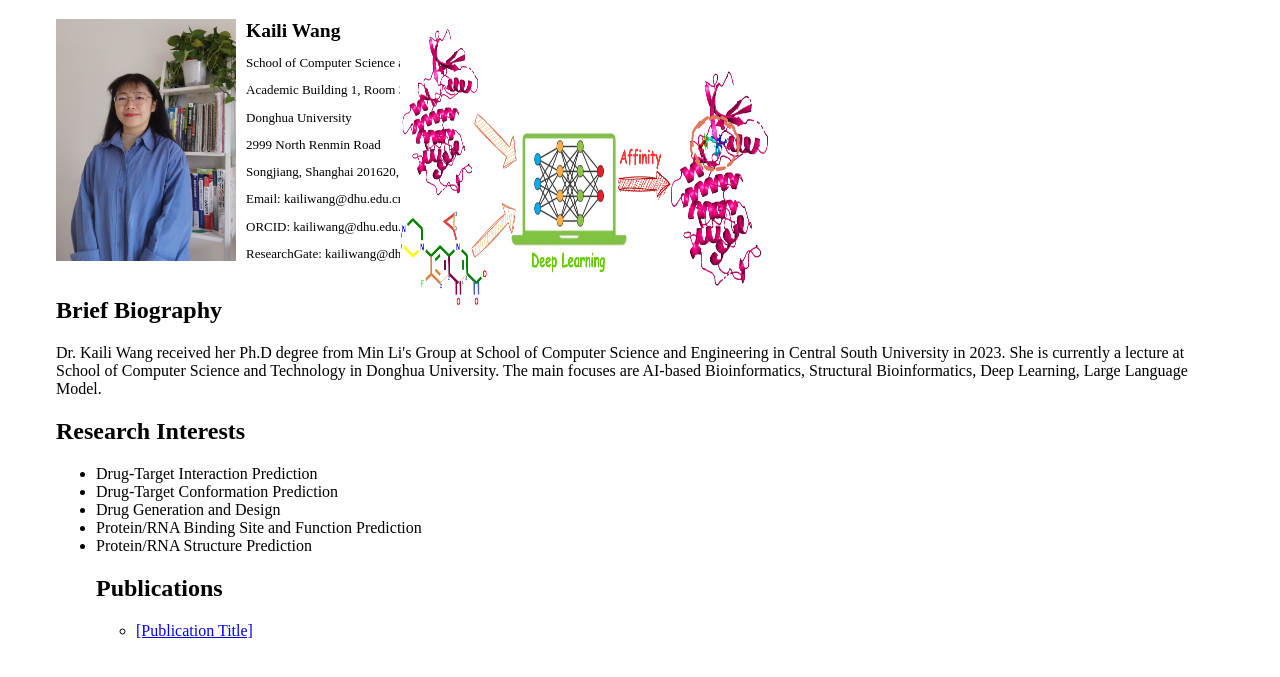
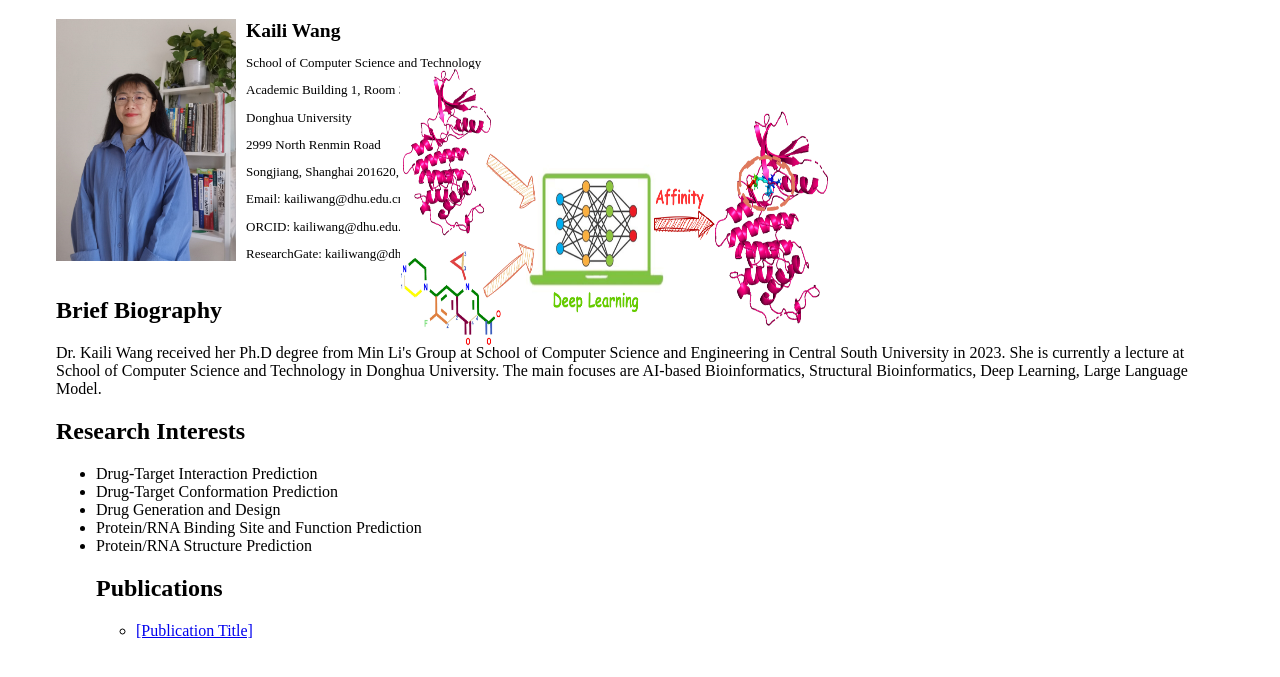
Before and after one commit to KailiWang1/kailiwang1.github.io, a plain HTML site: page index.html in a window 1280 px wide. Shown: the part 61-738 px from the top of the page. Drawn offline with Linux system fonts and the light colour scheme.

Commit message:
Update index.html

```diff
--- a/index.html
+++ b/index.html
@@ -75,7 +75,7 @@
             <p>ORCID: kailiwang@dhu.edu.cn</p>
             <p>ResearchGate: kailiwang@dhu.edu.cn</p>
         </div>
-        <img src="photos/interaction.jpg" width="369" height="278" style="position: absolute; top: 90px; left: 400px;">
+        <img src="photos/interaction.jpg" width="429" height="278" style="position: absolute; top: 130px; left: 400px;">
     </div>
     <section>
         <h2>Brief Biography</h2>
```
